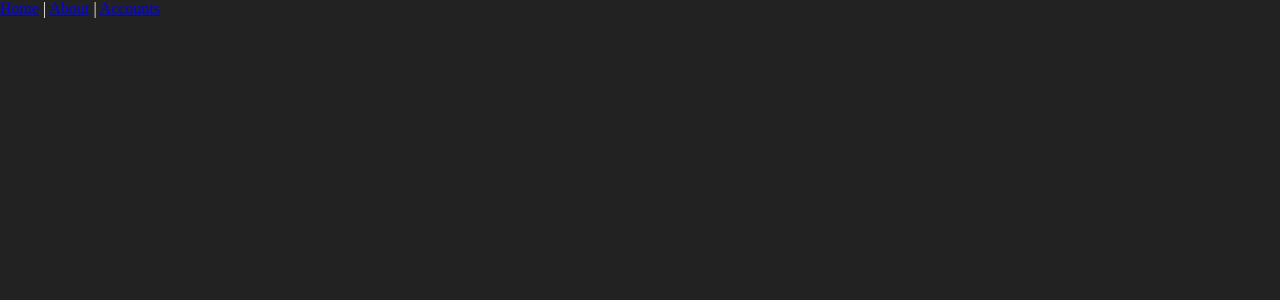
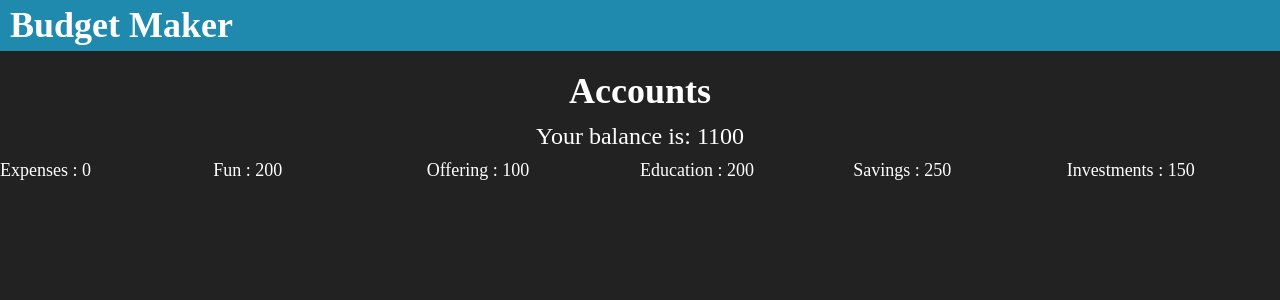
Before and after one commit to MarcosLopez7/BudgetMaker, a Vue app: page / in a window 1280 px wide. Shown: the top 300 px of the page. Built offline with nearby package versions, Linux system fonts and the light colour scheme.

Commit message:
agregando estilos

```diff
--- a/src/App.vue
+++ b/src/App.vue
@@ -1,8 +1,9 @@
 <template>
   <div id="nav">
-    <router-link to="/">Home</router-link> |
+    <h1>Budget Maker</h1>
+    <!-- <router-link to="/">Home</router-link> |
     <router-link to="/about">About</router-link> |
-    <router-link to="/accounts">Accounts</router-link>
+    <router-link to="/accounts">Accounts</router-link> -->
   </div>
   <router-view />
 </template>
@@ -18,10 +19,26 @@
     "Apple Color Emoji", "Segoe UI Emoji", "Segoe UI Symbol", "Noto Color Emoji";
 }
 
+h1 {
+  margin: 0;
+}
+
+#nav {
+  background-color: var(--bg-card);
+  padding: 5px 10px;
+}
+
+#nav a {
+  color: inherit;
+  text-decoration: none;
+}
+
 body {
   background-color: var(--bg-color);
   color: var(--color-text);
   font-weight: 300;
+  font-size: 18px;
   margin: 0;
+  font-family: "Times New Roman", Times, serif;
 }
 </style>
--- a/src/router/index.js
+++ b/src/router/index.js
@@ -1,27 +1,27 @@
 import { createRouter, createWebHistory } from "vue-router";
-import Home from "../views/Home.vue";
+// import Home from "../views/Home.vue";
 import Accounts from "@/views/Accounts.vue";
 
 const routes = [
   {
     path: "/",
-    name: "Home",
-    component: Home,
-  },
-  {
-    path: "/about",
-    name: "About",
-    // route level code-splitting
-    // this generates a separate chunk (about.[hash].js) for this route
-    // which is lazy-loaded when the route is visited.
-    component: () =>
-      import(/* webpackChunkName: "about" */ "../views/About.vue"),
-  },
-  {
-    path: "/accounts",
     name: "Accounts",
     component: Accounts,
   },
+  // {
+  //   path: "/about",
+  //   name: "About",
+  //   // route level code-splitting
+  //   // this generates a separate chunk (about.[hash].js) for this route
+  //   // which is lazy-loaded when the route is visited.
+  //   component: () =>
+  //     import(/* webpackChunkName: "about" */ "../views/About.vue"),
+  // },
+  // {
+  //   path: "/accounts",
+  //   name: "Accounts",
+  //   component: Accounts,
+  // },
 ];
 
 const router = createRouter({
--- a/src/views/Accounts.vue
+++ b/src/views/Accounts.vue
@@ -1,10 +1,18 @@
 <template>
-  <div>
-    <h1>Accounts</h1>
-    <span>Your balance is: {{ mainBalance }}</span>
-    <p v-for="account in accounts" :key="account.name">
-      {{ account.name }} : {{ account.balance }}
-    </p>
+  <div class="accountsPage">
+    <h1 class="title">Accounts</h1>
+    <div class="balance">
+      <span>Your balance is: {{ mainBalance }}</span>
+    </div>
+    <div class="acoountList">
+      <div
+        class="accountElement"
+        v-for="account in accounts"
+        :key="account.name"
+      >
+        <span> {{ account.name }} : {{ account.balance }} </span>
+      </div>
+    </div>
   </div>
 </template>
 
@@ -35,4 +43,31 @@ export default {
 };
 </script>
 
-<style></style>
+<style>
+.accountsPage {
+  margin-top: 20px;
+}
+
+.title {
+  text-align: center;
+}
+
+.balance {
+  margin: 10px 0;
+  font-size: 24px;
+  text-align: center;
+}
+
+.acoountList {
+  display: flex;
+  justify-content: space-around;
+  align-items: center;
+  width: 100%;
+}
+
+.accountElement {
+  display: flex;
+  align-items: center;
+  width: 100%;
+}
+</style>
```
